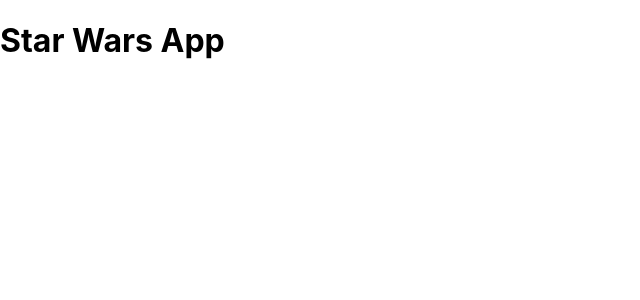
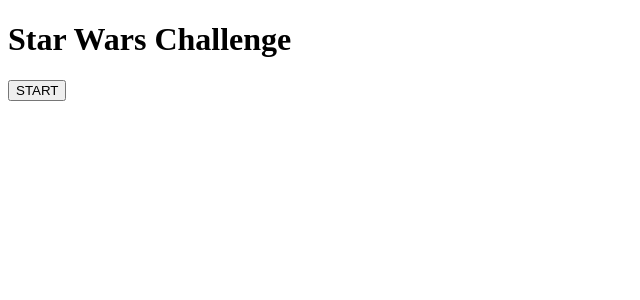
Before and after one commit to juanjobogado/Star-Wars-Challenge, a React (Create React App) app in the folder my-app/: page / in a window 1280 px wide. Shown: the top 300 px of the page, without its empty margins (0-640 px from the left). Built offline with nearby package versions, Linux system fonts and the light colour scheme.

Commit message:
React-Redux conection ready + Home and Layout Routes working

```diff
--- a/my-app/src/App.js
+++ b/my-app/src/App.js
@@ -1,10 +1,18 @@
 import './App.css';
+import { BrowserRouter, Route, Switch } from "react-router-dom";
+import LandingPage from "./components/LandingPage/LandingPage";
+import Home from "./components/Home/Home";
 
 function App() {
   return (
+    <BrowserRouter>
     <div className="App">
-    <h1>Star Wars App</h1>
+      <Switch>
+        <Route exact path="/" component={LandingPage} />
+        <Route exact path="/home" component={Home} />
+      </Switch>
     </div>
+    </BrowserRouter>
   );
 }
 
--- /dev/null
+++ b/my-app/src/components/Home/Home.jsx
@@ -0,0 +1,9 @@
+import React from "react";
+
+export default function Home() {
+    return(
+        <div>
+            <h1> HOla como estas</h1>
+        </div>
+    );
+};
--- /dev/null
+++ b/my-app/src/components/LandingPage/LandingPage.jsx
@@ -0,0 +1,22 @@
+import React from "react";
+import { Link } from "react-router-dom";
+import "../LandingPage/LandingPage.css";
+
+export default function LandingPage(){
+return (
+    <div>
+        <div className="containerLanding">
+            <div>
+                <h1>Star Wars Challenge</h1>
+            </div>
+            <div className="btnLanding">
+                <Link to = "/home">
+                    <button className="btnLan">
+                        START
+                    </button>
+                </Link>
+            </div>
+        </div>
+    </div>
+)
+};
--- a/my-app/src/index.css
+++ b/my-app/src/index.css
@@ -1,4 +1,4 @@
-body {
+/* body {
   margin: 0;
   font-family: -apple-system, BlinkMacSystemFont, 'Segoe UI', 'Roboto', 'Oxygen',
     'Ubuntu', 'Cantarell', 'Fira Sans', 'Droid Sans', 'Helvetica Neue',
@@ -10,4 +10,4 @@
 code {
   font-family: source-code-pro, Menlo, Monaco, Consolas, 'Courier New',
     monospace;
-}
+} */
--- a/my-app/src/index.js
+++ b/my-app/src/index.js
@@ -1,14 +1,22 @@
-import React from 'react';
-import ReactDOM from 'react-dom/client';
-import './index.css';
-import App from './App';
-import reportWebVitals from './reportWebVitals';
+import React from "react";
+import ReactDOM from "react-dom";
+import "./index.css";
+import App from "./App";
+import reportWebVitals from "./reportWebVitals";
 
-const root = ReactDOM.createRoot(document.getElementById('root'));
-root.render(
+import { BrowserRouter } from "react-router-dom";
+import { Provider } from "react-redux";
+import store from "./redux/store";
+
+ReactDOM.render(
   <React.StrictMode>
-    <App />
-  </React.StrictMode>
+    <Provider store={store}>
+      <BrowserRouter>
+        <App />
+      </BrowserRouter>
+    </Provider>
+  </React.StrictMode>,
+  document.getElementById("root")
 );
 
 // If you want to start measuring performance in your app, pass a function
--- a/my-app/src/redux/reducer/index.js
+++ b/my-app/src/redux/reducer/index.js
@@ -0,0 +1,7 @@
+const initialState = {
+
+};
+
+export default function reducer(state = initialState, action){
+    return state;
+}
--- a/my-app/src/redux/store/index.js
+++ b/my-app/src/redux/store/index.js
@@ -0,0 +1,8 @@
+import { createStore, applyMiddleware } from "redux";
+import reducer from "../reducer";
+import thunk from "redux-thunk";
+import { composeWithDevTools } from "redux-devtools-extension";
+
+const store = createStore(reducer, composeWithDevTools(applyMiddleware(thunk)));
+
+export default store;
```
Also changed, not shown: my-app/package.json (+14 -13 lines), my-app/src/components/Home/Home.css (added), my-app/src/components/LandingPage/LandingPage.css (added), 1 other file (tests, documents, lock files or other folders).
